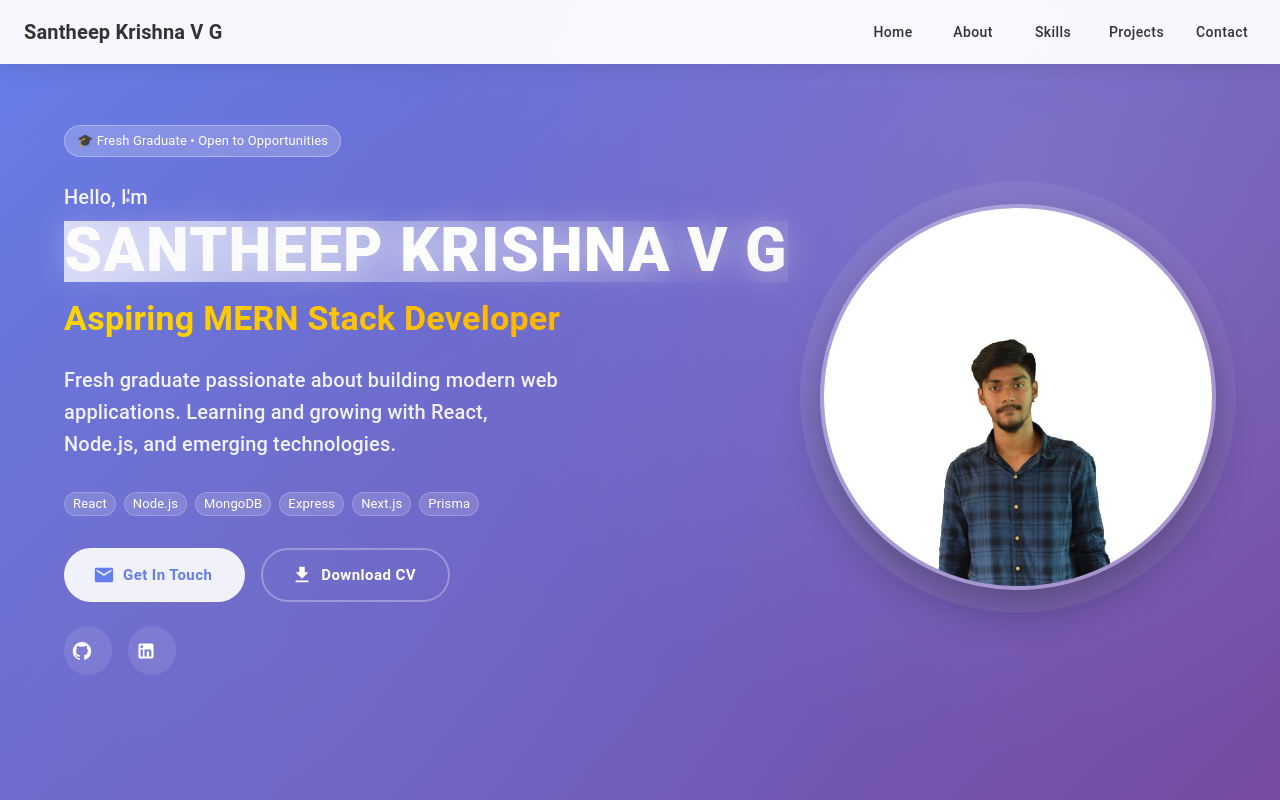
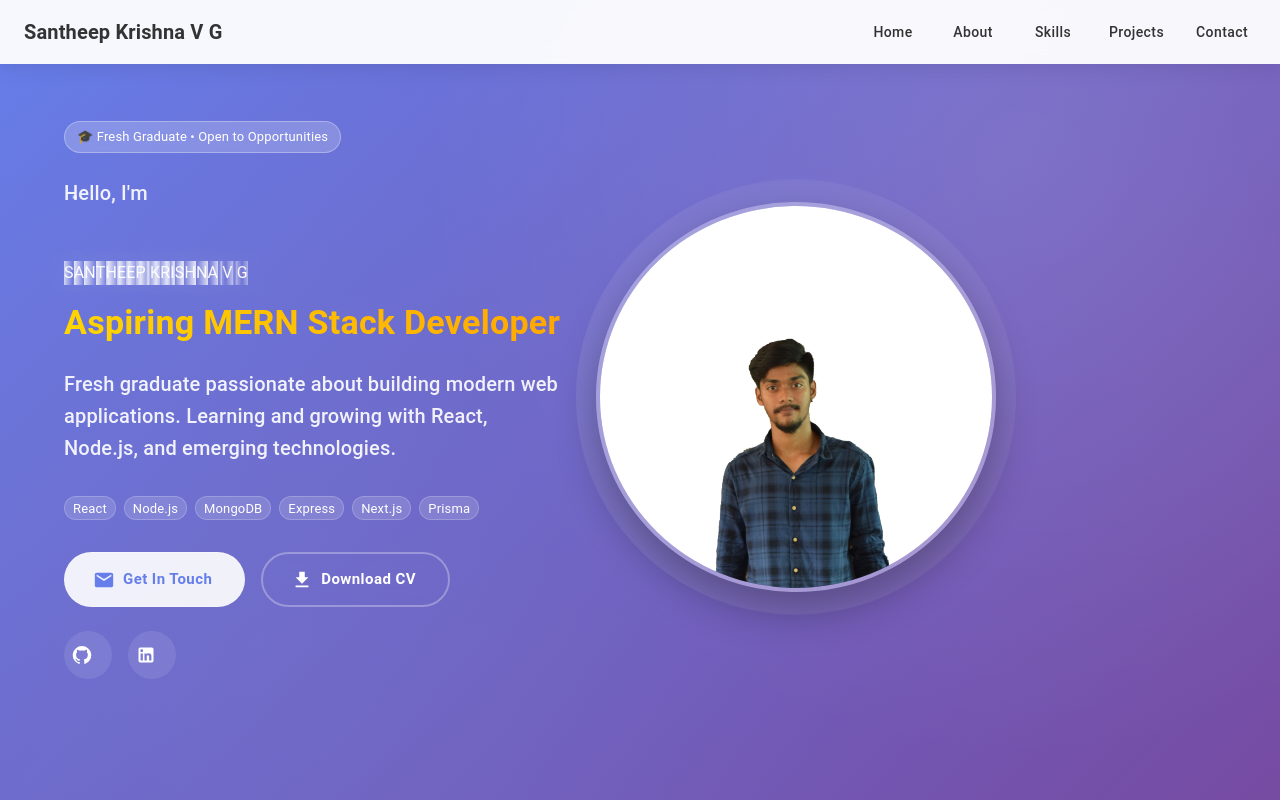
Before and after one commit to santheep7/portfolio, a Next.js app: page / in a window 1280 px wide. Shown: the top 800 px of the page. Built offline with nearby package versions, Linux system fonts and the light colour scheme.

Commit message:
letter by lettter

```diff
--- a/src/components/Hero.tsx
+++ b/src/components/Hero.tsx
@@ -48,24 +48,49 @@ const Hero = () => {
       }
     );
 
-    // Add elastic hover effect to name
-    const nameElement = document.querySelector('.elastic-name');
-    if (nameElement) {
-      nameElement.addEventListener('mouseenter', () => {
-        gsap.to(nameElement, {
-          scale: 1.05,
-          rotation: 2,
+    // Enhanced letter animations with GSAP
+    const letters = document.querySelectorAll('.letter-animate');
+    if (letters.length > 0) {
+      // Initial letter reveal animation
+      gsap.fromTo(letters,
+        {
+          opacity: 0,
+          y: 50,
+          rotationX: -90,
+          scale: 0.5
+        },
+        {
+          opacity: 1,
+          y: 0,
+          rotationX: 0,
+          scale: 1,
+          duration: 0.8,
+          stagger: 0.05,
+          ease: 'back.out(1.7)',
+          delay: 1
+        }
+      );
+
+      // Individual letter hover effects
+      letters.forEach((letter, index) => {
+        letter.addEventListener('mouseenter', () => {
+          gsap.to(letter, {
+            scale: 1.2,
+            y: -10,
+            rotationY: 15,
             duration: 0.3,
-          ease: 'back.out(1.7)'
+            ease: 'power2.out'
           });
         });
 
-      nameElement.addEventListener('mouseleave', () => {
-        gsap.to(nameElement, {
+        letter.addEventListener('mouseleave', () => {
+          gsap.to(letter, {
             scale: 1,
-          rotation: 0,
+            y: 0,
+            rotationY: 0,
             duration: 0.4,
             ease: 'elastic.out(1, 0.5)'
+          });
         });
       });
     }
@@ -152,10 +177,7 @@ const Hero = () => {
                   }}
                 />
 
-                <Typography
-                  variant="h1"
-                  component="h1"
-                  className="aceternity-text-animate"
+                <Box
                   sx={{
                     fontSize: { xs: '1.8rem', sm: '2.5rem', md: '3.2rem', lg: '3.8rem' },
                     fontWeight: 900,
@@ -164,14 +186,27 @@ const Hero = () => {
                     position: 'relative',
                     display: 'inline-block',
                     cursor: 'pointer',
+                    letterSpacing: '0.02em',
+                    '&:hover .letter-animate': {
+                      animation: 'letter-glow 0.6s ease-in-out'
+                    }
+                  }}
+                >
+                  {'SANTHEEP KRISHNA V G'.split('').map((letter, index) => (
+                    <Typography
+                      key={index}
+                      component="span"
+                      className="letter-animate"
+                      sx={{
+                        display: 'inline-block',
                         background: 'linear-gradient(135deg, #ffffff 0%, #f0f0f0 25%, #ffffff 50%, #e0e0e0 75%, #ffffff 100%)',
                         backgroundSize: '400% 100%',
                         backgroundClip: 'text',
                         WebkitBackgroundClip: 'text',
                         WebkitTextFillColor: 'transparent',
-                    animation: 'aceternity-shine 3s ease-in-out infinite',
-                    letterSpacing: '0.02em',
+                        animation: `letter-reveal 0.8s ease-out ${index * 0.05}s both, aceternity-shine 3s ease-in-out infinite ${index * 0.1}s`,
                         textShadow: '0 0 30px rgba(255, 255, 255, 0.5)',
+                        position: 'relative',
                         '&::before': {
                           content: '""',
                           position: 'absolute',
@@ -181,36 +216,36 @@ const Hero = () => {
                           bottom: 0,
                           background: 'linear-gradient(90deg, transparent 0%, rgba(255, 255, 255, 0.8) 50%, transparent 100%)',
                           backgroundSize: '200% 100%',
-                      animation: 'aceternity-sweep 4s ease-in-out infinite',
+                          animation: `aceternity-sweep 4s ease-in-out infinite ${index * 0.05}s`,
                           mixBlendMode: 'overlay',
                           pointerEvents: 'none'
                         },
-                    '&::after': {
-                      content: '""',
-                      position: 'absolute',
-                      top: '-10px',
-                      left: '-10px',
-                      right: '-10px',
-                      bottom: '-10px',
-                      background: 'linear-gradient(45deg, rgba(255, 107, 107, 0.3), transparent, rgba(238, 90, 36, 0.3))',
-                      borderRadius: '12px',
-                      opacity: 0,
-                      transition: 'opacity 0.6s ease',
-                      filter: 'blur(20px)',
-                      zIndex: -1,
-                      pointerEvents: 'none'
-                    },
                         '&:hover': {
-                      transform: 'scale(1.02)',
-                      transition: 'transform 0.4s cubic-bezier(0.23, 1, 0.320, 1)',
-                      '&::after': {
-                        opacity: 1
-                      }
+                          transform: 'scale(1.1) translateY(-5px)',
+                          transition: 'all 0.3s cubic-bezier(0.23, 1, 0.320, 1)',
+                          textShadow: '0 0 40px rgba(255, 255, 255, 0.8), 0 0 60px rgba(255, 107, 107, 0.4)'
                         }
                       }}
                     >
-                  SANTHEEP KRISHNA V G
+                      {letter === ' ' ? '\u00A0' : letter}
                     </Typography>
+                  ))}
+
+                  {/* Cursor effect */}
+                  <Box
+                    className="typing-cursor"
+                    sx={{
+                      display: 'inline-block',
+                      width: '3px',
+                      height: { xs: '1.8rem', sm: '2.5rem', md: '3.2rem', lg: '3.8rem' },
+                      backgroundColor: '#ff6b6b',
+                      marginLeft: '4px',
+                      animation: 'cursor-blink 1s infinite, cursor-fade 0.5s ease-in-out 4s forwards',
+                      borderRadius: '2px',
+                      boxShadow: '0 0 10px rgba(255, 107, 107, 0.8)'
+                    }}
+                  />
+                </Box>
               </Box>
 
               <Typography
--- a/src/styles/globals.css
+++ b/src/styles/globals.css
@@ -594,3 +594,114 @@ img {
   -moz-osx-font-smoothing: grayscale;
   text-rendering: optimizeLegibility;
 }
+
+/* Letter-by-letter animation */
+@keyframes letter-reveal {
+  0% {
+    opacity: 0;
+    transform: translateY(50px) rotateX(-90deg);
+    filter: blur(10px);
+  }
+  50% {
+    opacity: 0.7;
+    transform: translateY(-10px) rotateX(-45deg);
+    filter: blur(5px);
+  }
+  100% {
+    opacity: 1;
+    transform: translateY(0) rotateX(0deg);
+    filter: blur(0px);
+  }
+}
+
+/* Individual letter glow effect */
+@keyframes letter-glow {
+  0%, 100% {
+    text-shadow:
+      0 0 5px rgba(255, 255, 255, 0.5),
+      0 0 10px rgba(255, 255, 255, 0.3);
+  }
+  50% {
+    text-shadow:
+      0 0 20px rgba(255, 255, 255, 1),
+      0 0 30px rgba(255, 107, 107, 0.8),
+      0 0 40px rgba(255, 107, 107, 0.6);
+  }
+}
+
+/* Typing cursor animation */
+@keyframes cursor-blink {
+  0%, 50% {
+    opacity: 1;
+  }
+  51%, 100% {
+    opacity: 0;
+  }
+}
+
+@keyframes cursor-fade {
+  0% {
+    opacity: 1;
+  }
+  100% {
+    opacity: 0;
+  }
+}
+
+/* Enhanced letter hover effects */
+.letter-animate {
+  transition: all 0.3s cubic-bezier(0.23, 1, 0.320, 1);
+  transform-origin: center bottom;
+}
+
+.letter-animate:hover {
+  animation: letter-bounce 0.6s ease-in-out;
+}
+
+@keyframes letter-bounce {
+  0%, 100% {
+    transform: translateY(0) scale(1);
+  }
+  25% {
+    transform: translateY(-15px) scale(1.1);
+  }
+  50% {
+    transform: translateY(-8px) scale(1.05);
+  }
+  75% {
+    transform: translateY(-12px) scale(1.08);
+  }
+}
+
+/* Staggered shine effect for letters */
+.letter-animate:nth-child(odd) {
+  animation-delay: 0.1s;
+}
+
+.letter-animate:nth-child(even) {
+  animation-delay: 0.2s;
+}
+
+/* Enhanced 3D perspective for letters */
+.letter-animate {
+  transform-style: preserve-3d;
+  perspective: 1000px;
+}
+
+/* Responsive letter animations */
+@media (max-width: 768px) {
+  .letter-animate {
+    animation-duration: 0.6s;
+  }
+
+  @keyframes letter-reveal {
+    0% {
+      opacity: 0;
+      transform: translateY(30px) rotateX(-45deg);
+    }
+    100% {
+      opacity: 1;
+      transform: translateY(0) rotateX(0deg);
+    }
+  }
+}
```
Lines whose indentation alone changed are shown as unchanged.
